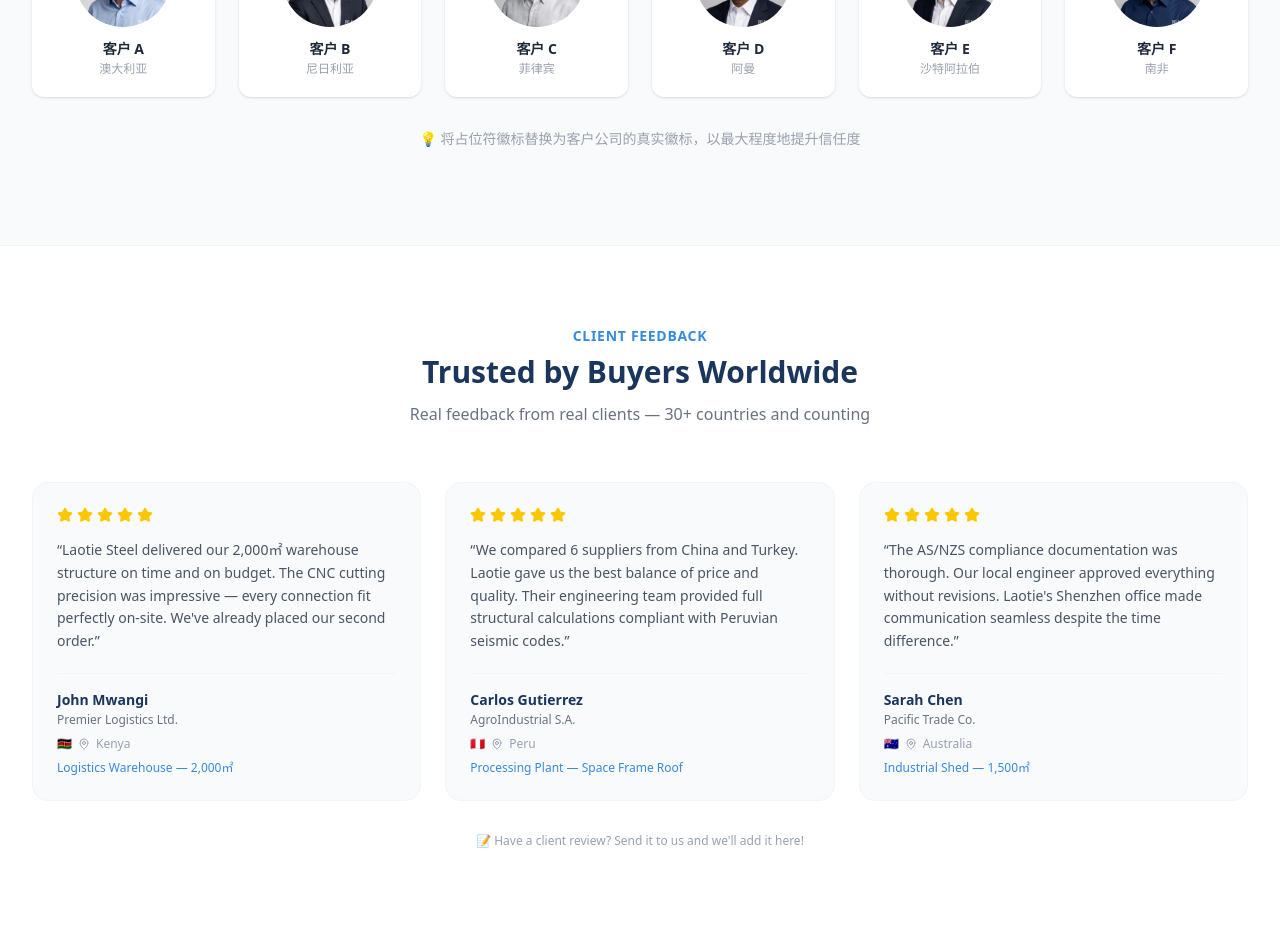
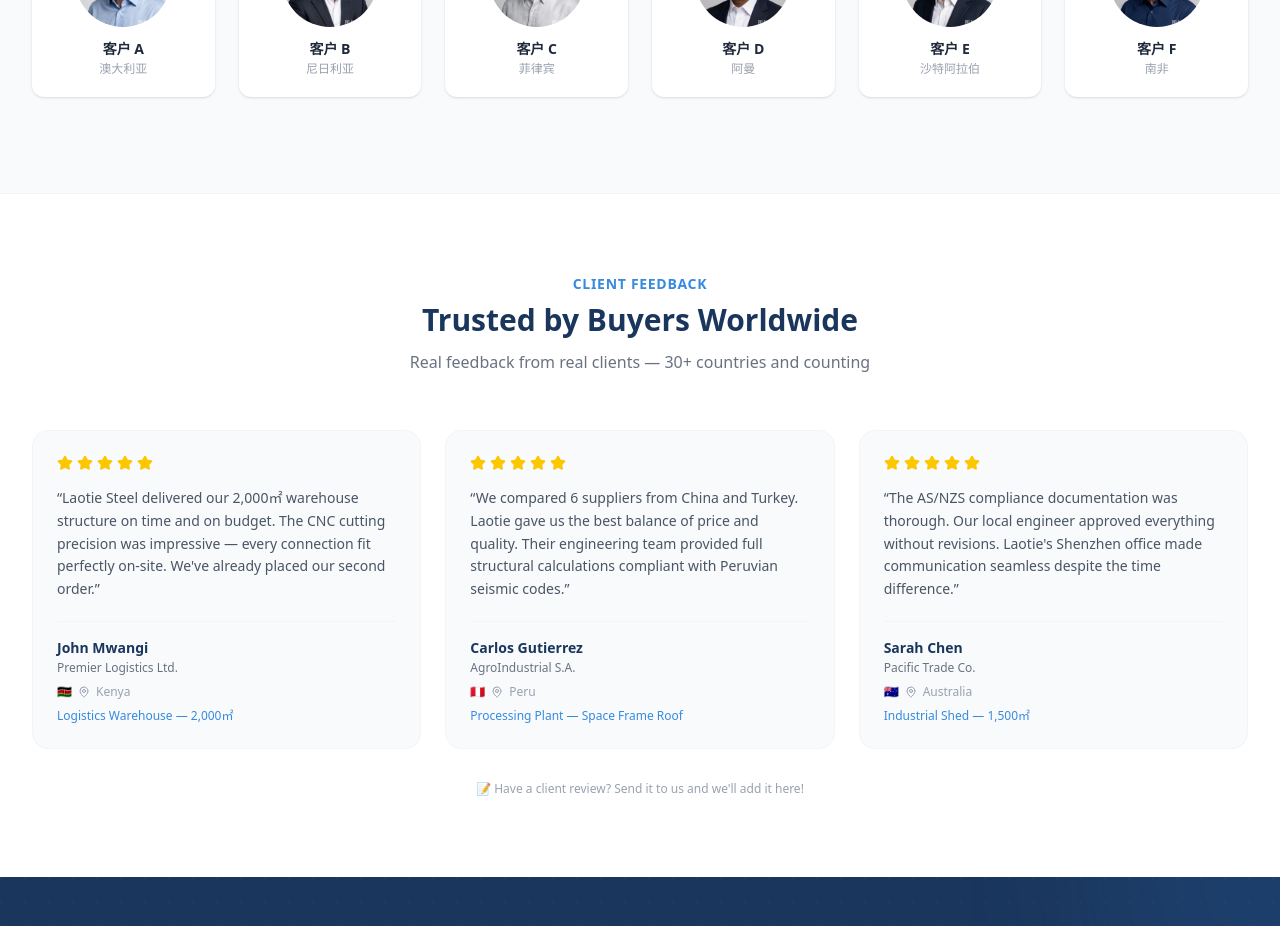
Before and after one commit to kangguangjian91-max/Laotie, a Next.js app: page / in a window 1280 px wide. Shown: the part 4220-5146 px from the top of the page. Built offline with nearby package versions, Linux system fonts and the light colour scheme.

Commit message:
🗑️ 删除客户区域提示文字
移除 ClientLogos 组件底部的占位符提示（💡 将占位符徽标替换为客户公司的真实徽标），
因为已替换为真实头像，不再需要此提示。

```diff
--- a/src/components/ClientLogos.tsx
+++ b/src/components/ClientLogos.tsx
@@ -111,13 +111,6 @@ export default function ClientLogos() {
             </div>
           ))}
         </div>
-
-        {/* Note for real implementation */}
-        <div className="mt-8 text-center">
-          <p className="text-sm text-gray-400">
-            💡 将占位符徽标替换为客户公司的真实徽标，以最大程度地提升信任度
-          </p>
-        </div>
       </div>
     </section>
   );
```
